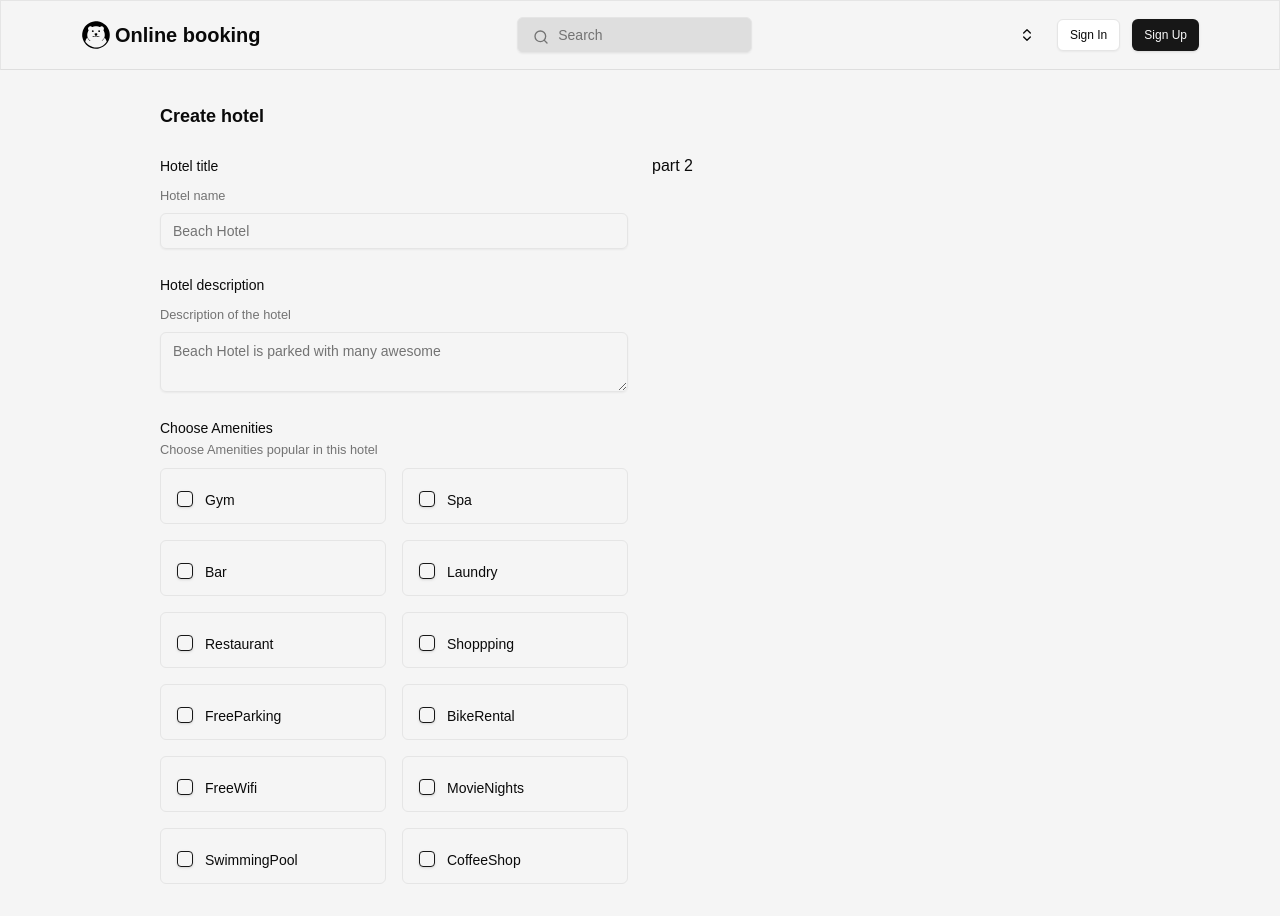
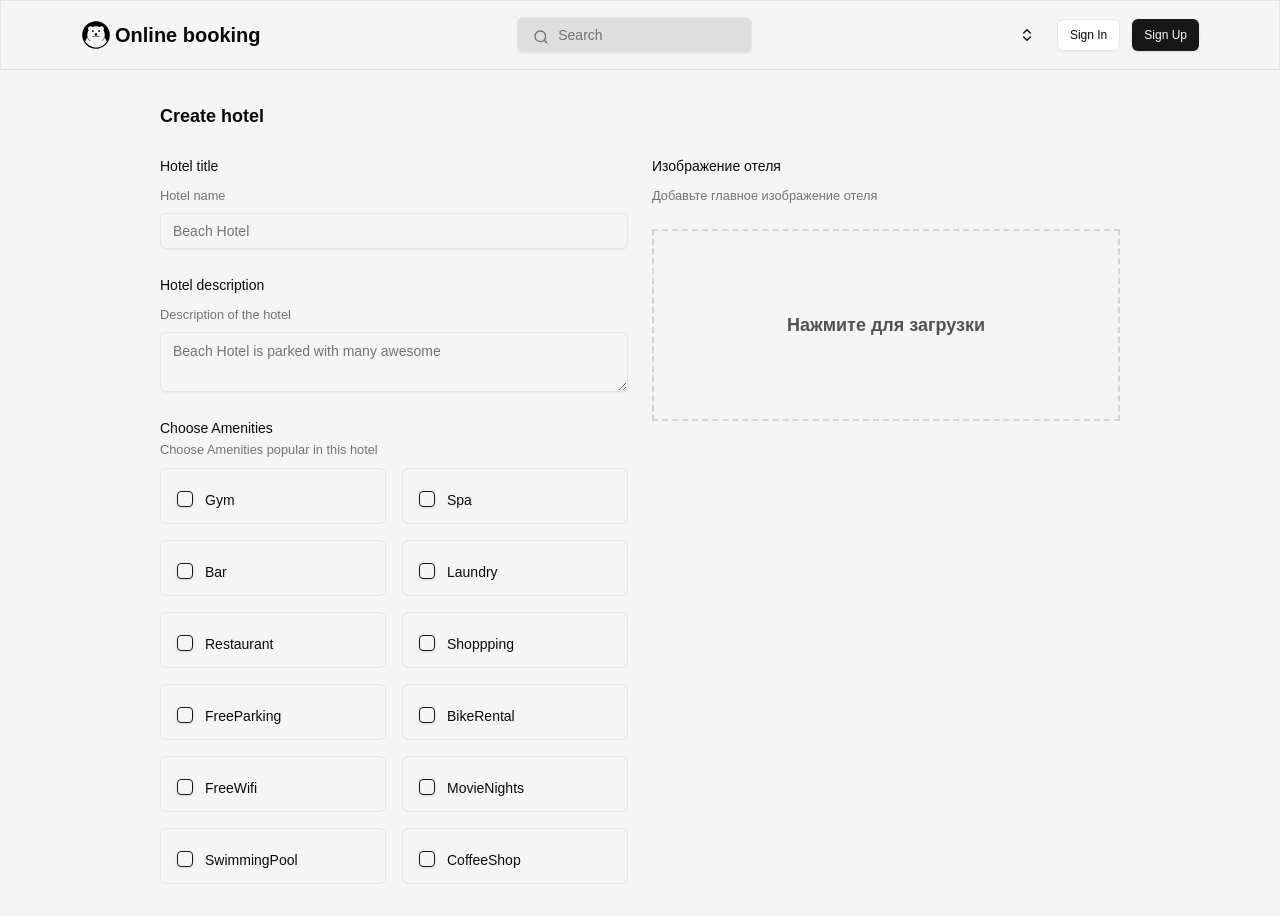
Before and after one commit to maksimkayun/online-booking2, a Next.js app: page /hotel/new in a window 1280 px wide. Built offline with nearby package versions, Linux system fonts and the light colour scheme; no server answers.

Commit message:
загрузка фото

```diff
--- a/components/hotel/AddHotelForm.tsx
+++ b/components/hotel/AddHotelForm.tsx
@@ -8,6 +8,7 @@ import {Form, FormControl, FormDescription, FormField, FormItem, FormLabel, Form
 import {Input} from "@/components/ui/input";
 import {Textarea} from "@/components/ui/textarea";
 import {Checkbox} from "@/components/ui/checkbox";
+import ImageUpload from "@/components/ui/ImageUpload";
 
 interface AddHotelFormProps {
     hotel: HotelWithRooms | null;
@@ -291,7 +292,27 @@ const AddHotelForm = ({hotel}: AddHotelFormProps) => {
                                 </div>
                             </div>
                         </div>
-                        <div className="flex-1 flex flex-col gap-6">part 2</div>
+                        <div className="flex-1 flex flex-col gap-6">
+                            <FormField
+                                control={form.control}
+                                name="image"
+                                render={({ field }) => (
+                                    <FormItem>
+                                        <FormLabel>Изображение отеля</FormLabel>
+                                        <FormDescription>
+                                            Добавьте главное изображение отеля
+                                        </FormDescription>
+                                        <FormControl>
+                                            <ImageUpload
+                                                value={field.value}
+                                                onChange={(value) => field.onChange(value)}
+                                            />
+                                        </FormControl>
+                                        <FormMessage />
+                                    </FormItem>
+                                )}
+                            />
+                        </div>
                     </div>
                 </form>
             </Form>
--- /dev/null
+++ b/components/ui/ImageUpload.tsx
@@ -0,0 +1,89 @@
+import { ChangeEvent, useState } from "react";
+import { Button } from "@/components/ui/button";
+import Image from "next/image";
+
+interface ImageUploadProps {
+    onChange: (value: string) => void;
+    value: string;
+}
+
+const ImageUpload = ({ onChange, value }: ImageUploadProps) => {
+    const [isLoading, setIsLoading] = useState(false);
+
+    const handleFileChange = (e: ChangeEvent<HTMLInputElement>) => {
+        const file = e.target.files?.[0];
+
+        if (!file) return;
+
+        setIsLoading(true);
+
+        if (!file.type.includes('image')) {
+            setIsLoading(false);
+            return;
+        }
+
+        const reader = new FileReader();
+        reader.onloadend = () => {
+            const base64String = reader.result as string;
+            onChange(base64String);
+            setIsLoading(false);
+        };
+
+        reader.readAsDataURL(file);
+    };
+
+    return (
+        <div className="flex flex-col space-y-4">
+            <input
+                type="file"
+                accept="image/*"
+                onChange={handleFileChange}
+                className="hidden"
+                id="imageUpload"
+            />
+            <label
+                htmlFor="imageUpload"
+                className="
+          relative
+          cursor-pointer
+          hover:opacity-70
+          border-2
+          border-dashed
+          border-gray-300
+          flex
+          flex-col
+          justify-center
+          items-center
+          gap-4
+          text-neutral-600
+          p-20
+        "
+            >
+                <div className="text-lg font-semibold">Нажмите для загрузки</div>
+                {isLoading && (
+                    <div>Загрузка...</div>
+                )}
+            </label>
+            {value && (
+                <div className="relative w-full h-96">
+                    <Image
+                        fill
+                        alt="Upload"
+                        src={value}
+                        className="object-contain"
+                    />
+                    <Button
+                        className="absolute top-2 right-2"
+                        variant="destructive"
+                        type="button"
+                        onClick={() => onChange('')}
+                    >
+                        Удалить
+                    </Button>
+                </div>
+            )}
+        </div>
+    );
+};
+
+export default ImageUpload;
```
